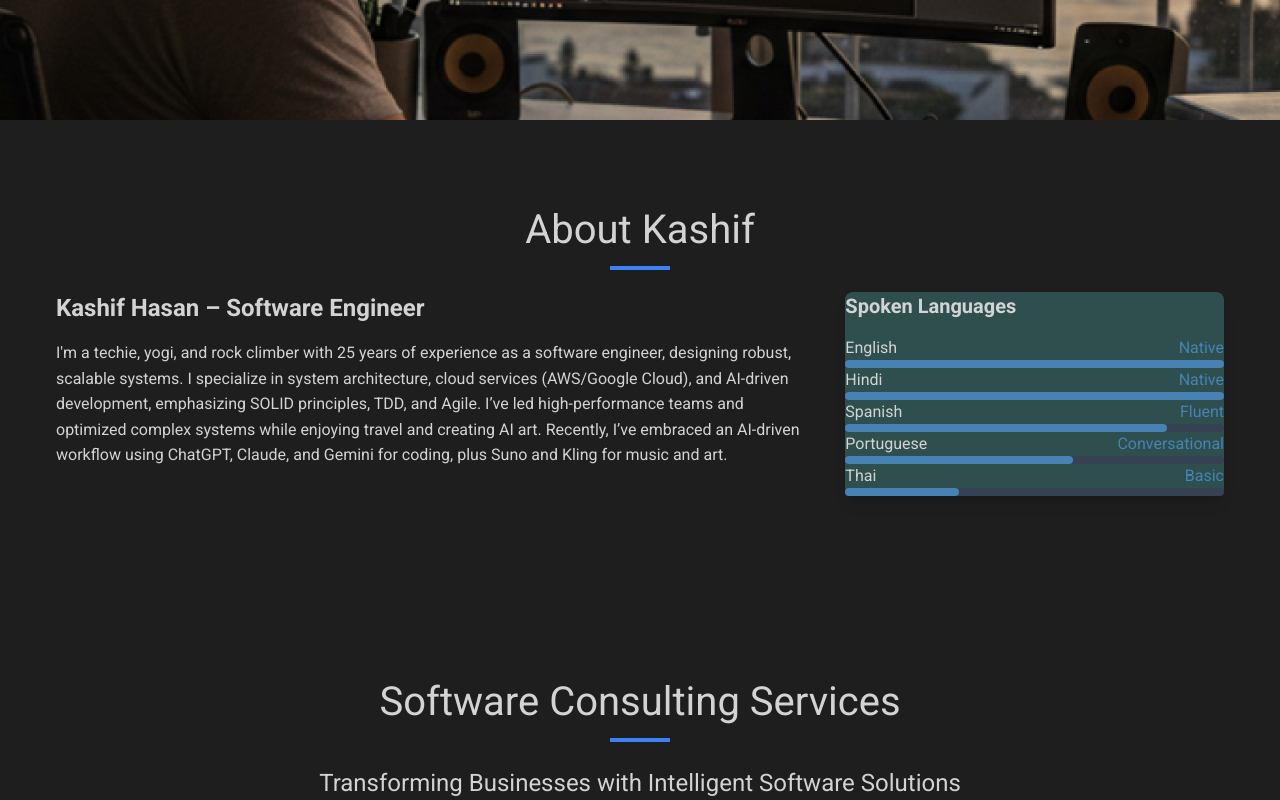
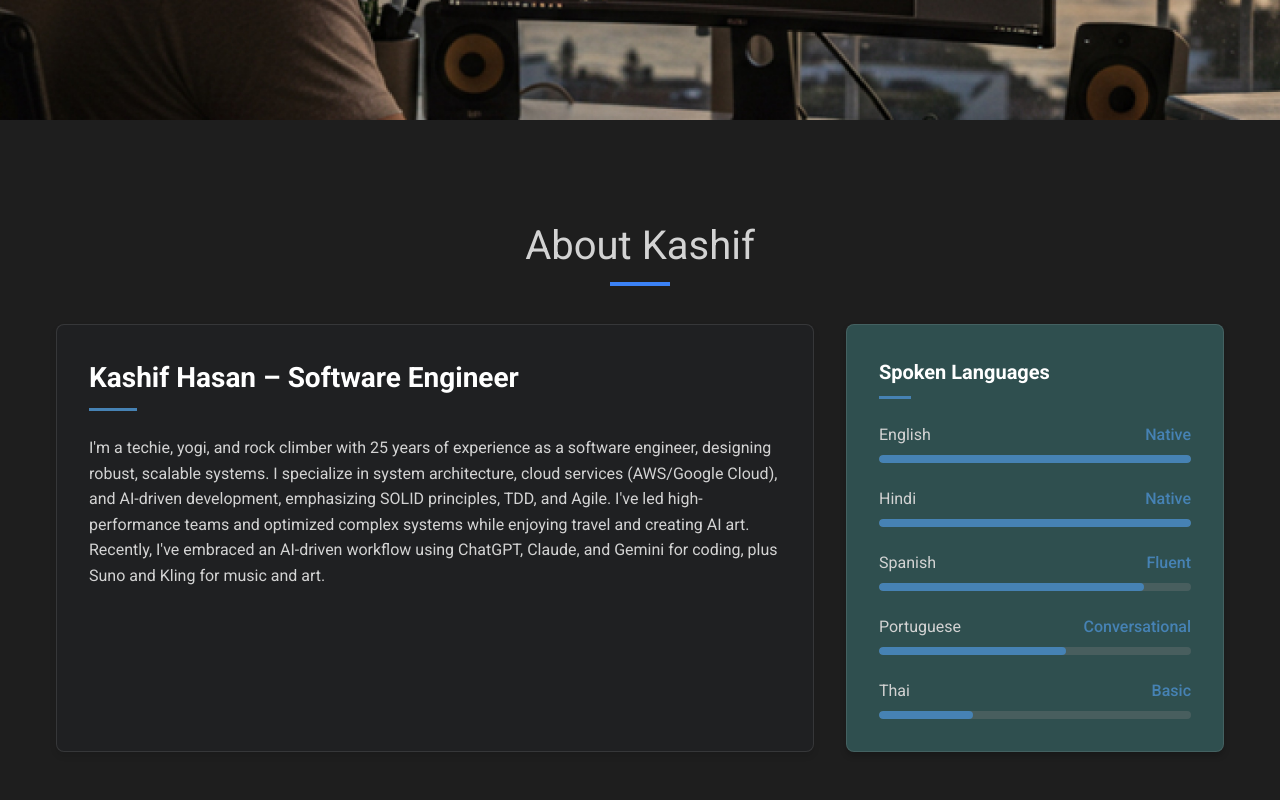
Before and after one commit to callmealias/callmealias.github.io, a Next.js app: page / in a window 1280 px wide. Shown: the part 680-1480 px from the top of the page. Built offline with nearby package versions, Linux system fonts and the light colour scheme.

Commit message:
Claude styling updates

```diff
--- a/components/About.js
+++ b/components/About.js
@@ -1,39 +1,40 @@
 import { motion } from 'framer-motion';
 import { useInView } from 'framer-motion';
 import { useRef } from 'react';
+import styles from './about.module.css';
 
 export default function About() {
   const ref = useRef(null);
   const isInView = useInView(ref, { once: true, threshold: 0.3 });
 
   return (
-    <section id="about" className="bg-[#1E1E1E] py-20">
+    <section id="about" className={styles.aboutSection}>
       <div className="container mx-auto px-4">
         <h2 className="section-title">About Kashif</h2>
 
-        <div className="flex flex-col md:flex-row gap-8 mt-12">
+        <div className={styles.aboutContent}>
           <motion.div
             ref={ref}
-            className="w-full md:w-2/3"
+            className={styles.aboutText}
             initial={{ opacity: 0, x: -50 }}
             animate={isInView ? { opacity: 1, x: 0 } : { opacity: 0, x: -50 }}
             transition={{ duration: 0.8 }}
           >
-            <h3 className="text-2xl font-bold mb-4">Kashif Hasan – Software Engineer</h3>
+            <h3 className={styles.aboutHeading}>Kashif Hasan – Software Engineer</h3>
 
-            <p className="mb-4">
-            I&apos;m a techie, yogi, and rock climber with 25 years of experience as a software engineer, designing robust, scalable systems. I specialize in system architecture, cloud services (AWS/Google Cloud), and AI-driven development, emphasizing SOLID principles, TDD, and Agile. I’ve led high-performance teams and optimized complex systems while enjoying travel and creating AI art. Recently, I’ve embraced an AI-driven workflow using ChatGPT, Claude, and Gemini for coding, plus Suno and Kling for music and art.
+            <p className={styles.aboutParagraph}>
+              I&apos;m a techie, yogi, and rock climber with 25 years of experience as a software engineer, designing robust, scalable systems. I specialize in system architecture, cloud services (AWS/Google Cloud), and AI-driven development, emphasizing SOLID principles, TDD, and Agile. I've led high-performance teams and optimized complex systems while enjoying travel and creating AI art. Recently, I've embraced an AI-driven workflow using ChatGPT, Claude, and Gemini for coding, plus Suno and Kling for music and art.
             </p>
           </motion.div>
 
           <motion.div
-            className="w-full md:w-1/3"
+            className={styles.aboutSidebar}
             initial={{ opacity: 0, x: 50 }}
             animate={isInView ? { opacity: 1, x: 0 } : { opacity: 0, x: 50 }}
             transition={{ duration: 0.8, delay: 0.2 }}
           >
-            <div className="bg-[#2F4F4F] p-6 rounded-lg shadow-lg">
-              <h3 className="text-xl font-bold mb-4">Spoken Languages</h3>
+            <div className={styles.languageCard}>
+              <h3 className={styles.cardHeading}>Spoken Languages</h3>
 
               {[
                 { language: "English", level: "Native" },
@@ -44,18 +45,18 @@ export default function About() {
               ].map((lang, index) => (
                 <motion.div
                   key={lang.language}
-                  className="mb-4 last:mb-0"
+                  className={styles.languageItem}
                   initial={{ opacity: 0, y: 20 }}
                   animate={isInView ? { opacity: 1, y: 0 } : { opacity: 0, y: 20 }}
                   transition={{ duration: 0.5, delay: 0.3 + index * 0.1 }}
                 >
-                  <div className="flex justify-between mb-1">
+                  <div className={styles.languageHeader}>
                     <span>{lang.language}</span>
-                    <span className="text-[#4682B4]">{lang.level}</span>
+                    <span className={styles.languageLevel}>{lang.level}</span>
                   </div>
-                  <div className="w-full bg-gray-700 rounded-full h-2">
+                  <div className={styles.progressBar}>
                     <div
-                      className="bg-[#4682B4] h-2 rounded-full"
+                      className={styles.progressFill}
                       style={{
                         width: lang.level === "Native" ? "100%" :
                                lang.level === "Fluent" ? "85%" :
--- a/components/Footer.js
+++ b/components/Footer.js
@@ -12,12 +12,13 @@ export default function Footer() {
           animate={{ opacity: 1, y: 0 }}
           transition={{ duration: 0.6 }}
         >
+
 <div className="flex space-x-6 mb-6">
   <a
     href="https://www.linkedin.com/in/kashif-hasan-473a811/"
     target="_blank"
     rel="noopener noreferrer"
-              className="text-[#D3D3D3] hover:text-[#4682B4] transition-all duration-300"
+    className="social-link"
   >
     <svg xmlns="http://www.w3.org/2000/svg" width="24" height="24" viewBox="0 0 24 24" fill="currentColor">
       <path d="M19 0h-14c-2.761 0-5 2.239-5 5v14c0 2.761 2.239 5 5 5h14c2.762 0 5-2.239 5-5v-14c0-2.761-2.238-5-5-5zm-11 19h-3v-11h3v11zm-1.5-12.268c-.966 0-1.75-.79-1.75-1.764s.784-1.764 1.75-1.764 1.75.79 1.75 1.764-.783 1.764-1.75 1.764zm13.5 12.268h-3v-5.604c0-3.368-4-3.113-4 0v5.604h-3v-11h3v1.765c1.396-2.586 7-2.777 7 2.476v6.759z"/>
@@ -27,7 +28,7 @@ export default function Footer() {
     href="https://github.com/callmealias"
     target="_blank"
     rel="noopener noreferrer"
-              className="text-[#D3D3D3] hover:text-[#4682B4] transition-all duration-300"
+    className="social-link"
   >
     <svg xmlns="http://www.w3.org/2000/svg" width="24" height="24" viewBox="0 0 24 24" fill="currentColor">
       <path d="M12 0c-6.626 0-12 5.373-12 12 0 5.302 3.438 9.8 8.207 11.387.599.111.793-.261.793-.577v-2.234c-3.338.726-4.033-1.416-4.033-1.416-.546-1.387-1.333-1.756-1.333-1.756-1.089-.745.083-.729.083-.729 1.205.084 1.839 1.237 1.839 1.237 1.07 1.834 2.807 1.304 3.492.997.107-.775.418-1.305.762-1.604-2.665-.305-5.467-1.334-5.467-5.931 0-1.311.469-2.381 1.236-3.221-.124-.303-.535-1.524.117-3.176 0 0 1.008-.322 3.301 1.23.957-.266 1.983-.399 3.003-.404 1.02.005 2.047.138 3.006.404 2.291-1.552 3.297-1.23 3.297-1.23.653 1.653.242 2.874.118 3.176.77.84 1.235 1.911 1.235 3.221 0 4.609-2.807 5.624-5.479 5.921.43.372.823 1.102.823 2.222v3.293c0 .319.192.694.801.576 4.765-1.589 8.199-6.086 8.199-11.386 0-6.627-5.373-12-12-12z"/>
--- /dev/null
+++ b/components/about.module.css
@@ -0,0 +1,141 @@
+/* about.module.css */
+
+.aboutSection {
+    background-color: #1E1E1E;
+    padding-top: 6rem;
+    padding-bottom: 6rem;
+    color: var(--light-gray);
+  }
+
+  .aboutContent {
+    display: flex;
+    flex-direction: column;
+    gap: 2rem;
+    margin-top: 3rem;
+  }
+
+  .aboutText {
+    width: 100%;
+    background-color: rgba(55, 65, 81, 0.1);
+    border-radius: 0.5rem;
+    padding: 2rem;
+    border: 1px solid rgba(255, 255, 255, 0.1);
+    box-shadow: 0 4px 6px rgba(0, 0, 0, 0.1);
+  }
+
+  .aboutHeading {
+    font-size: 1.75rem;
+    font-weight: bold;
+    margin-bottom: 1.5rem;
+    color: white;
+    position: relative;
+    padding-bottom: 0.75rem;
+  }
+
+  .aboutHeading:after {
+    content: '';
+    position: absolute;
+    bottom: 0;
+    left: 0;
+    width: 3rem;
+    height: 3px;
+    background-color: #4682B4;
+  }
+
+  .aboutParagraph {
+    font-size: 1rem;
+    line-height: 1.6;
+    margin-bottom: 1rem;
+  }
+
+  .aboutSidebar {
+    width: 100%;
+  }
+
+  .languageCard {
+    background-color: #2F4F4F;
+    padding: 2rem;
+    border-radius: 0.5rem;
+    box-shadow: 0 4px 6px rgba(0, 0, 0, 0.2);
+    border: 1px solid rgba(255, 255, 255, 0.1);
+  }
+
+  .cardHeading {
+    font-size: 1.25rem;
+    font-weight: bold;
+    margin-bottom: 1.5rem;
+    color: white;
+    position: relative;
+    padding-bottom: 0.75rem;
+  }
+
+  .cardHeading:after {
+    content: '';
+    position: absolute;
+    bottom: 0;
+    left: 0;
+    width: 2rem;
+    height: 3px;
+    background-color: #4682B4;
+  }
+
+  .languageItem {
+    margin-bottom: 1.5rem;
+  }
+
+  .languageItem:last-child {
+    margin-bottom: 0;
+  }
+
+  .languageHeader {
+    display: flex;
+    justify-content: space-between;
+    margin-bottom: 0.5rem;
+    align-items: center;
+  }
+
+  .languageLevel {
+    color: #4682B4;
+    font-weight: 500;
+  }
+
+  .progressBar {
+    width: 100%;
+    height: 0.5rem;
+    background-color: rgba(128, 128, 128, 0.3);
+    border-radius: 999px;
+    overflow: hidden;
+  }
+
+  .progressFill {
+    height: 100%;
+    background-color: #4682B4;
+    border-radius: 999px;
+    transition: width 1s ease-in-out;
+  }
+
+  /* Responsive design for tablets and larger screens */
+  @media (min-width: 768px) {
+    .aboutContent {
+      flex-direction: row;
+    }
+
+    .aboutText {
+      width: 66.66%;
+    }
+
+    .aboutSidebar {
+      width: 33.33%;
+    }
+  }
+
+  /* Hover effects */
+  .languageCard:hover {
+    transform: translateY(-5px);
+    transition: transform 0.3s ease;
+  }
+
+  .aboutText:hover {
+    border-color: rgba(70, 130, 180, 0.3);
+    transition: border-color 0.3s ease;
+  }
```
Also changed, not shown: components/Skills.js (+96 -46 lines), components/skills.module.css (added, +163 -0 lines). Lines whose indentation alone changed are shown as unchanged.
